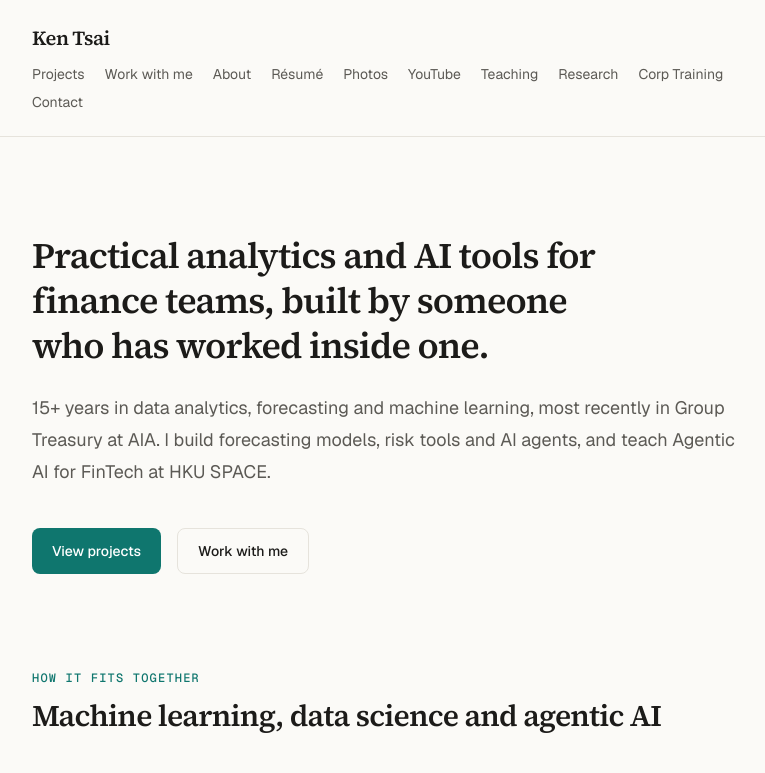
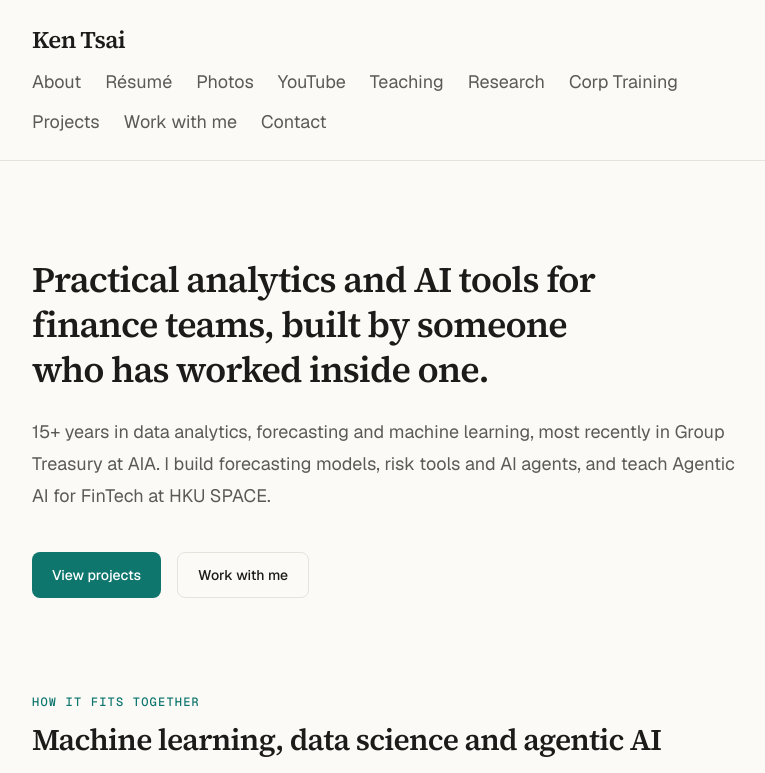
Before and after one commit to hk820/kenchoi.ai, a Next.js app: page / in a window 1280 px wide. Shown: the top 773 px of the page, without its empty margins (248-1013 px from the left). Built offline with nearby package versions, Linux system fonts and the light colour scheme.

Commit message:
Reorder tabs and enlarge them

```diff
--- a/components/site-header.tsx
+++ b/components/site-header.tsx
@@ -1,8 +1,6 @@
 import Link from "next/link";
 
 const navLinks = [
-  { href: "/projects", label: "Projects" },
-  { href: "/work-with-me", label: "Work with me" },
   { href: "/about", label: "About" },
   { href: "/resume", label: "Résumé" },
   { href: "/photos", label: "Photos" },
@@ -10,6 +8,8 @@ const navLinks = [
   { href: "/teaching", label: "Teaching" },
   { href: "/research", label: "Research" },
   { href: "/corporate-training", label: "Corp Training" },
+  { href: "/projects", label: "Projects" },
+  { href: "/work-with-me", label: "Work with me" },
   { href: "/contact", label: "Contact" },
 ];
 
@@ -19,12 +19,12 @@ export function SiteHeader() {
       <div className="mx-auto flex max-w-3xl flex-col gap-3 px-6 py-6">
         <Link
           href="/"
-          className="shrink-0 font-serif text-xl font-semibold tracking-tight whitespace-nowrap text-foreground"
+          className="shrink-0 font-serif text-2xl font-semibold tracking-tight whitespace-nowrap text-foreground"
         >
           Ken Tsai
         </Link>
         <nav aria-label="Main">
-          <ul className="flex flex-wrap gap-x-5 gap-y-2 text-sm text-muted">
+          <ul className="flex flex-wrap gap-x-5 gap-y-3 text-base text-muted md:gap-x-6 md:text-lg">
             {navLinks.map((link) => (
               <li key={link.href}>
                 <Link
```
